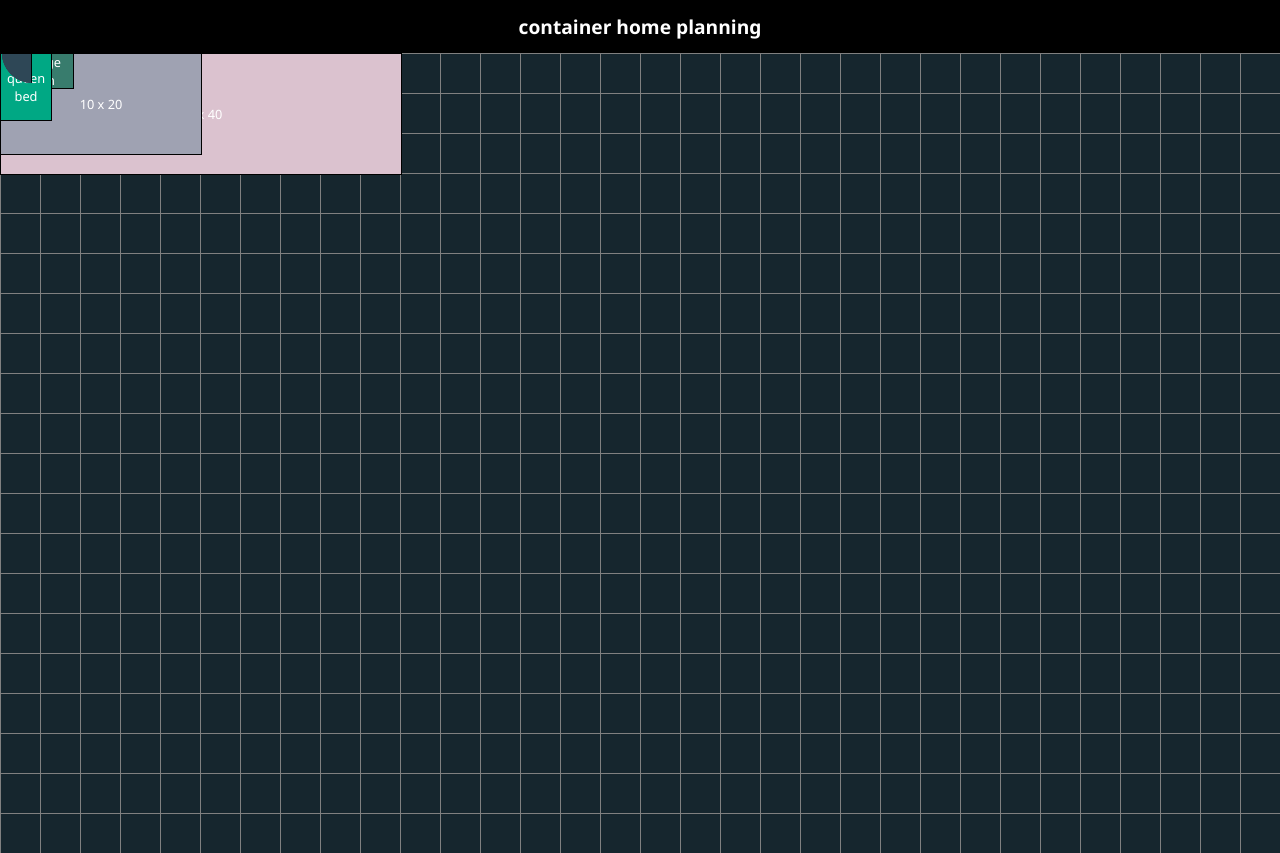
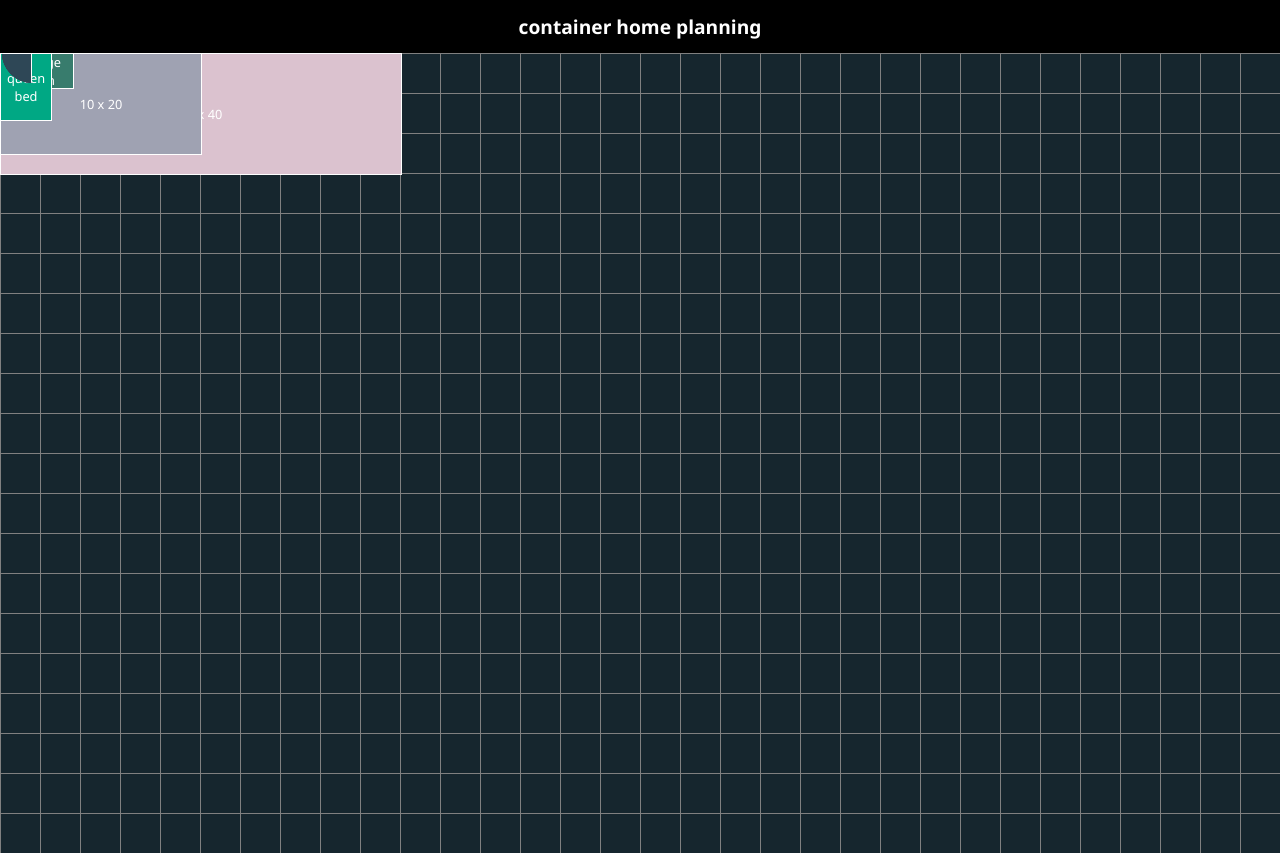
Before and after one commit to americajones/container-house, a plain HTML site: page index.html in a window 1280 px wide. Drawn offline with Linux system fonts and the light colour scheme.

Commit message:
styling changes

```diff
--- a/index.html
+++ b/index.html
@@ -5,7 +5,7 @@
     <meta http-equiv="X-UA-Compatible" content="IE=edge">
     <meta name="viewport" content="width=device-width, initial-scale=1.0">
     <link rel='stylesheet' href="style.css">
-    <title>Hello</title>
+    <title>Container House</title>
 </head>
 <body>
     <h1>container home planning</h1>
--- a/style.css
+++ b/style.css
@@ -23,7 +23,7 @@ h1 {
     width: 200px;
     background-color: #9FA2B2;
     position: absolute;
-    border: 1px solid black;
+    border: 1px solid white;
     display: flex;
     flex-direction: column;
     justify-content: center;
@@ -32,7 +32,7 @@ h1 {
     height: 120px;
     width: 400px;
     background-color:#DBC2CF;
-    border: 1px solid black;
+    border: 1px solid white;
 }
 .bed {
     background-color: #00a884;
```
